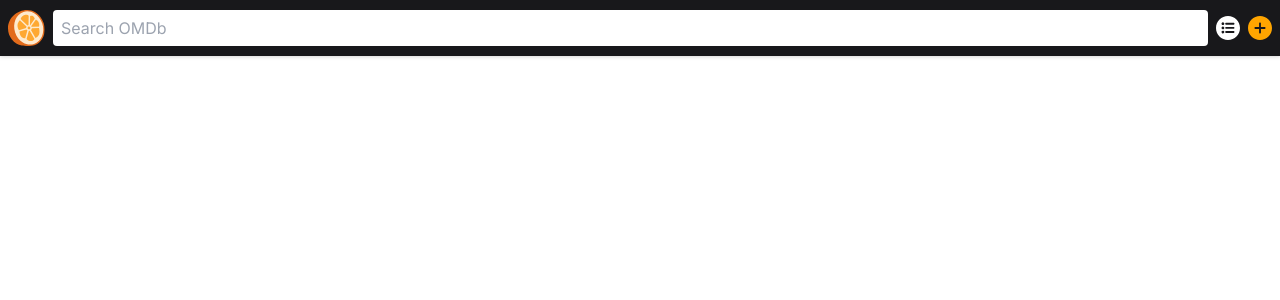
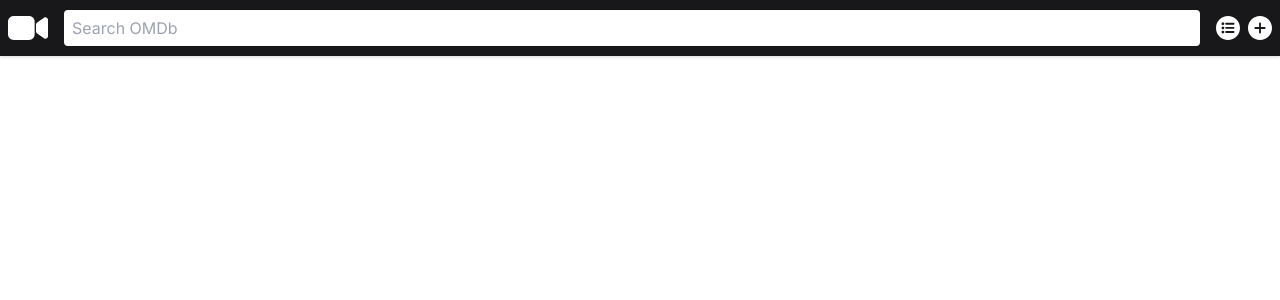
Before and after one commit to logic93/wcg-movies, a Next.js app: page / in a window 1280 px wide. Shown: the top 300 px of the page. Built offline with nearby package versions, Linux system fonts and the light colour scheme.

Commit message:
Change project name

```diff
--- a/package.json
+++ b/package.json
@@ -1,5 +1,5 @@
 {
-  "name": "theorange",
+  "name": "wcg-movies",
   "version": "0.1.0",
   "private": true,
   "scripts": {
--- a/src/app/globals.css
+++ b/src/app/globals.css
@@ -30,7 +30,7 @@
   }
 
   .search-input {
-    @apply bg-white min-h-9	w-full outline-none border-none appearance-none pl-2 py-1.5	rounded mx-2;
+    @apply bg-white min-h-9	w-full outline-none border-none appearance-none pl-2 py-1.5	rounded mx-4;
   }
 
   .omdb-wrapper {
--- a/src/app/layout.tsx
+++ b/src/app/layout.tsx
@@ -5,8 +5,8 @@ import "./globals.css";
 const inter = Inter({ subsets: ["latin"] });
 
 export const metadata: Metadata = {
-  title: "The Orange",
-  description: "The Orange",
+  title: "WCG Movies",
+  description: "WCG Movies",
 };
 
 export default function RootLayout({
--- a/src/components/Icons/AddIcon.tsx
+++ b/src/components/Icons/AddIcon.tsx
@@ -9,7 +9,7 @@ export function AddIcon() {
     >
       <path
         d="M12 0C5.38327 0 0 5.38327 0 12C0 18.6167 5.38327 24 12 24C18.6167 24 24 18.6167 24 12C24 5.38327 18.6167 0 12 0ZM16.6154 12.9231H12.9231V16.6154C12.9231 16.8602 12.8258 17.095 12.6527 17.2681C12.4796 17.4412 12.2448 17.5385 12 17.5385C11.7552 17.5385 11.5204 17.4412 11.3473 17.2681C11.1742 17.095 11.0769 16.8602 11.0769 16.6154V12.9231H7.38462C7.1398 12.9231 6.90501 12.8258 6.7319 12.6527C6.55879 12.4796 6.46154 12.2448 6.46154 12C6.46154 11.7552 6.55879 11.5204 6.7319 11.3473C6.90501 11.1742 7.1398 11.0769 7.38462 11.0769H11.0769V7.38462C11.0769 7.1398 11.1742 6.90501 11.3473 6.7319C11.5204 6.55879 11.7552 6.46154 12 6.46154C12.2448 6.46154 12.4796 6.55879 12.6527 6.7319C12.8258 6.90501 12.9231 7.1398 12.9231 7.38462V11.0769H16.6154C16.8602 11.0769 17.095 11.1742 17.2681 11.3473C17.4412 11.5204 17.5385 11.7552 17.5385 12C17.5385 12.2448 17.4412 12.4796 17.2681 12.6527C17.095 12.8258 16.8602 12.9231 16.6154 12.9231Z"
-        fill="#FFA500"
+        fill="white"
       />
     </svg>
   );
--- /dev/null
+++ b/src/components/Icons/MovieIcon.tsx
@@ -0,0 +1,16 @@
+export function MovieIcon() {
+  return (
+    <svg
+      width="40"
+      height="24"
+      viewBox="0 0 40 24"
+      fill="none"
+      xmlns="http://www.w3.org/2000/svg"
+    >
+      <path
+        d="M37.3333 22.6992C36.96 22.6989 36.591 22.6203 36.25 22.4683C36.1707 22.4331 36.095 22.3901 36.0242 22.34L29.1317 17.4883C28.7821 17.2423 28.4968 16.9158 28.2999 16.5364C28.1029 16.157 28.0001 15.7358 28 15.3083V8.69167C28.0001 8.2642 28.1029 7.84301 28.2999 7.46362C28.4968 7.08422 28.7821 6.75773 29.1317 6.51167L36.0242 1.66C36.095 1.60987 36.1707 1.56688 36.25 1.53167C36.656 1.35116 37.1007 1.27497 37.5436 1.31C37.9866 1.34504 38.4137 1.4902 38.7863 1.73229C39.1589 1.97438 39.465 2.30573 39.677 2.69623C39.889 3.08674 40 3.52401 40 3.96833V20.0317C40 20.7389 39.719 21.4172 39.219 21.9173C38.7189 22.4174 38.0406 22.6983 37.3333 22.6983V22.6992ZM21 24H5.66667C4.16425 23.9985 2.72381 23.4009 1.66143 22.3386C0.599062 21.2762 0.00154423 19.8358 0 18.3333V5.66667C0.00154423 4.16425 0.599062 2.72381 1.66143 1.66143C2.72381 0.599063 4.16425 0.00154423 5.66667 0H21.04C22.5317 0.00176433 23.9619 0.595138 25.0167 1.64996C26.0715 2.70478 26.6649 4.13492 26.6667 5.62667V18.3333C26.6651 19.8358 26.0676 21.2762 25.0052 22.3386C23.9429 23.4009 22.5024 23.9985 21 24Z"
+        fill="white"
+      />
+    </svg>
+  );
+}
--- a/src/components/Icons/OrangeIcon.tsx
+++ /dev/null
@@ -1,62 +0,0 @@
-export function OrangeIcon() {
-  return (
-    <svg
-      width="37"
-      height="36"
-      viewBox="0 0 37 36"
-      fill="none"
-      xmlns="http://www.w3.org/2000/svg"
-    >
-      <g clipPath="url(#clip0_6_54)">
-        <path
-          d="M27.2635 2.25729C30.9779 4.51158 34.0592 8.28864 35.6298 13.057C37.2003 17.8253 36.9674 22.6982 35.3192 26.7141C33.6561 30.7689 30.5569 33.9577 26.4155 35.3222C23.7163 36.212 16.837 36.1553 13.7885 35.5521C5.93581 33.9995 0 26.8216 0 18.2045C0 4.44291 16.3145 -4.38914 27.2635 2.25729Z"
-          fill="#E26B1B"
-        />
-        <path
-          d="M26.5319 3.46655C23.1341 1.40335 19.1659 0.740499 15.4336 1.97066C11.7044 3.19783 8.90366 6.0881 7.39582 9.76961C5.87604 13.478 5.66106 17.9866 7.11516 22.4205C7.12113 22.4384 7.1271 22.4534 7.13307 22.4713C8.59911 26.9022 11.4476 30.4016 14.8753 32.4827C18.2761 34.5459 22.2443 35.2088 25.9736 33.9786C29.7029 32.7514 32.5036 29.8612 34.0114 26.1797C35.5342 22.4623 35.7462 17.9448 34.2831 13.5019C32.8201 9.06197 29.9656 5.55065 26.5319 3.46655Z"
-          fill="#FEEACE"
-        />
-        <path
-          d="M21.5995 19.2108C21.6174 19.1988 21.6353 19.1869 21.6562 19.1779C21.6861 19.163 21.716 19.1481 21.7458 19.1361C21.8414 19.0764 21.9279 19.0077 22.0056 18.9301C22.2624 18.6703 22.4206 18.3061 22.4206 17.906C22.4206 17.5059 22.2624 17.1386 22.0056 16.8818C21.7996 16.6698 21.5249 16.5235 21.2143 16.4817C21.1725 16.4817 21.1307 16.4758 21.0919 16.4698C21.065 16.4698 21.0382 16.4668 21.0113 16.4668C20.6261 16.4668 20.2798 16.625 20.026 16.8788C20.0081 16.9027 19.9902 16.9296 19.9663 16.9505C19.9543 16.9624 19.9424 16.9744 19.9304 16.9863C19.7274 17.2371 19.605 17.5566 19.605 17.9119C19.605 18.315 19.7632 18.6793 20.02 18.9361C20.2738 19.1928 20.6261 19.3541 21.0113 19.3541C21.2233 19.3392 21.4204 19.2944 21.5995 19.2108Z"
-          fill="#FEA832"
-        />
-        <path
-          d="M19.4616 15.4456C19.7722 15.2426 20.1245 15.0993 20.5067 15.0306L20.6709 5.70889C20.1723 5.2013 19.5303 4.91466 18.8257 4.81016C18.1031 4.70267 17.3178 4.78926 16.5505 5.03111C15.7652 5.28192 15.0068 5.68799 14.3648 6.22544C13.5199 6.93009 12.866 7.85271 12.6062 8.91566L19.4616 15.4456Z"
-          fill="#FEA832"
-        />
-        <path
-          d="M18.1389 17.9716C18.1389 17.9478 18.1389 17.9209 18.1389 17.897C18.1389 17.4043 18.2614 16.9356 18.4793 16.5265L11.8538 10.2205C10.5789 11.6537 9.7488 13.1645 9.52785 14.7828C9.3069 16.4339 9.71297 18.2374 10.9372 20.2349L18.1389 17.9716Z"
-          fill="#FEA832"
-        />
-        <path
-          d="M19.4586 20.3454C19.2825 20.2319 19.1212 20.0976 18.9779 19.9512C18.8107 19.7811 18.6614 19.59 18.542 19.3839L11.4507 21.6114C11.6059 23.7014 12.1553 25.3317 13.1347 26.4633C14.0663 27.5382 15.4218 28.1802 17.2342 28.3593L19.4586 20.3454Z"
-          fill="#FEA832"
-        />
-        <path
-          d="M21.7009 20.7246C21.4799 20.7813 21.2471 20.8112 21.0082 20.8112C20.9515 20.8112 20.9007 20.8082 20.847 20.8082L18.5598 29.0371C19.1241 29.8194 19.9422 30.3837 20.847 30.7092C21.5665 30.9689 22.3458 31.0764 23.1012 31.0286C23.8358 30.9779 24.5434 30.7778 25.1435 30.4136C25.6899 30.0821 26.1498 29.6163 26.4633 29.0072L21.7009 20.7246Z"
-          fill="#FEA832"
-        />
-        <path
-          d="M23.8807 18.1448C23.8209 18.8465 23.5164 19.4795 23.0506 19.9512C23.0297 19.9721 23.0088 19.993 22.9819 20.0169L27.5383 27.9323C29.279 27.1232 30.4524 26.0244 31.0436 24.5106C31.6677 22.9072 31.6707 20.8022 31.0347 18.0433L23.8807 18.1448Z"
-          fill="#FEA832"
-        />
-        <path
-          d="M23.3042 16.1414C23.4296 16.3086 23.5401 16.4907 23.6267 16.6848L31.0225 16.5803C31.3181 15.0097 31.133 13.5377 30.5627 12.3344C30.0044 11.158 29.0698 10.2324 27.8606 9.71289L23.3042 16.1414Z"
-          fill="#FEA832"
-          stroke="#FEA832"
-          strokeWidth="0.216"
-          strokeMiterlimit="2.6131"
-        />
-        <path
-          d="M21.9666 15.153C22.0322 15.1769 22.0949 15.2038 22.1576 15.2307L26.7827 8.70367C26.3229 7.25256 25.6749 6.37771 24.8718 5.9806C24.1283 5.61036 23.1997 5.62529 22.1278 5.95373L21.9666 15.153Z"
-          fill="#FEA832"
-        />
-      </g>
-      <defs>
-        <clipPath id="clip0_6_54">
-          <rect width="36.6897" height="36" fill="white" />
-        </clipPath>
-      </defs>
-    </svg>
-  );
-}
--- a/src/components/Navbar/index.tsx
+++ b/src/components/Navbar/index.tsx
@@ -5,7 +5,7 @@ import Link from "next/link";
 import { LogoButton } from "../Buttons/LogoButton";
 import { AddIcon } from "../Icons/AddIcon";
 import { ListIcon } from "../Icons/ListIcon";
-import { OrangeIcon } from "../Icons/OrangeIcon";
+import { MovieIcon } from "../Icons/MovieIcon";
 
 export function Navbar(props: NavbarProps) {
   return (
@@ -14,7 +14,7 @@ export function Navbar(props: NavbarProps) {
         <div className="nav-wrapper">
           <div className="nav-content">
             <Link href="/">
-              <OrangeIcon />
+              <MovieIcon />
             </Link>
 
             <input
```
Also changed, not shown: 1 other file (tests, documents, lock files or other folders).
